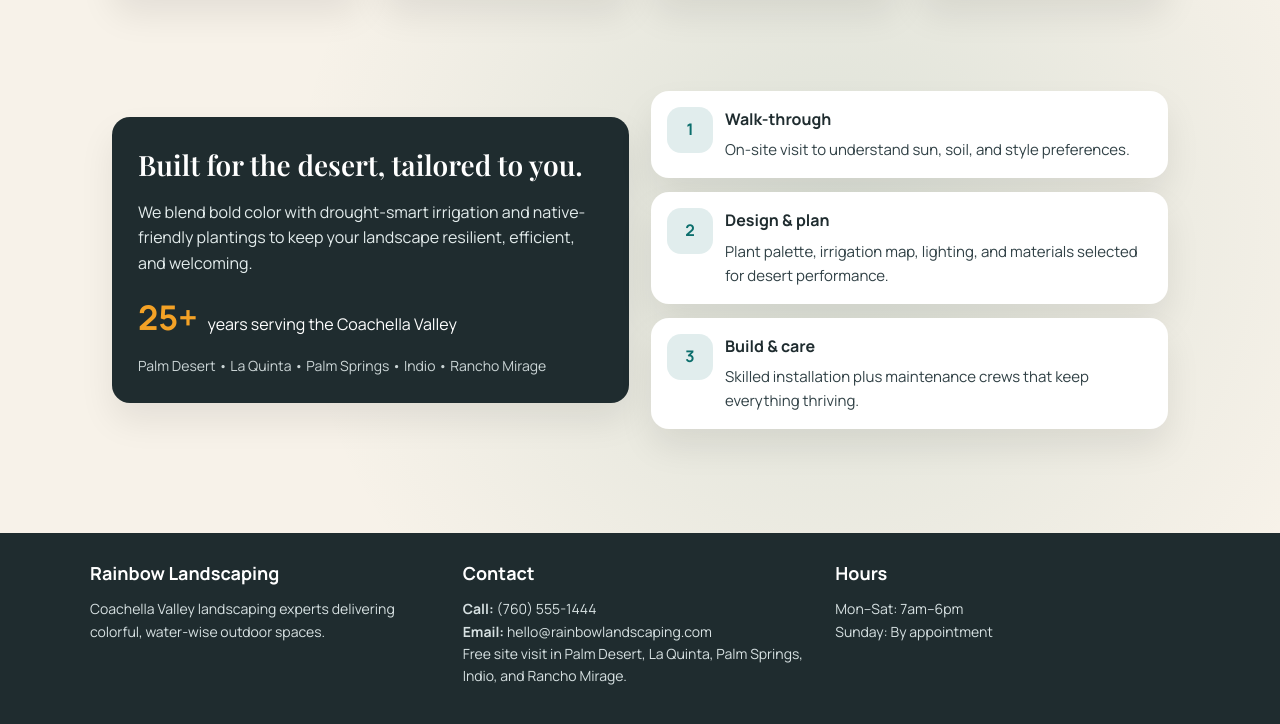
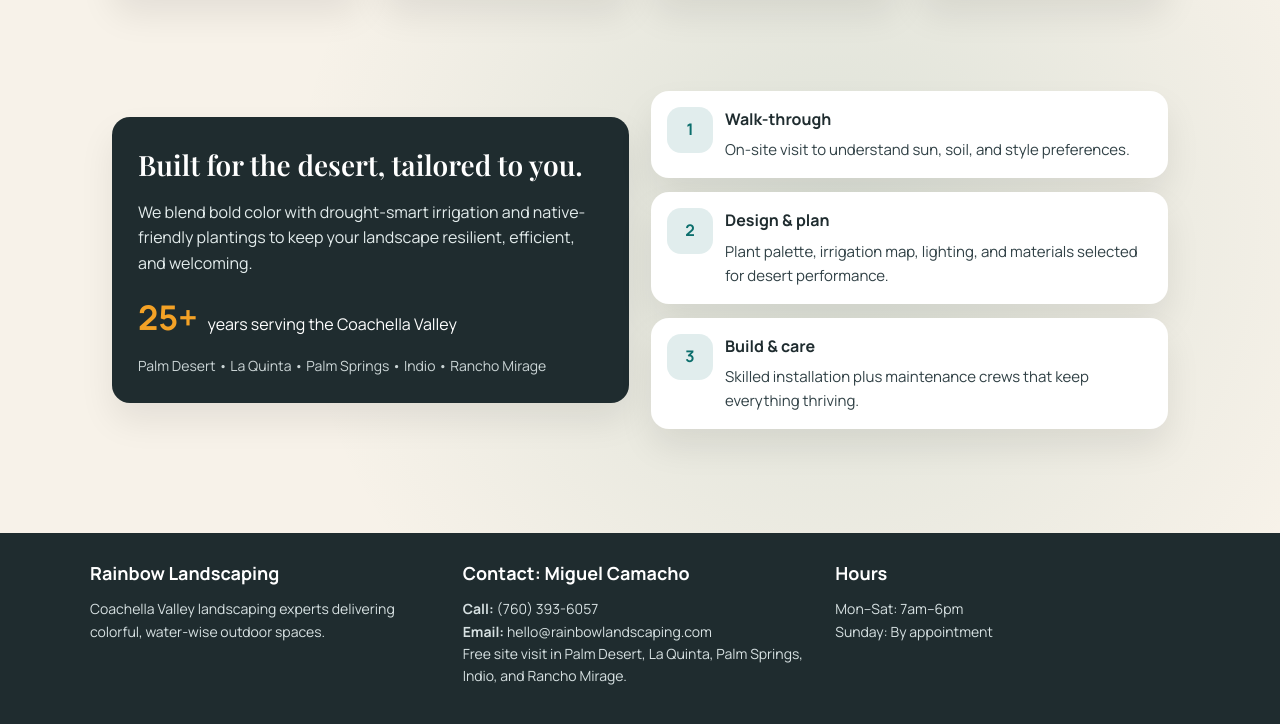
Before and after one commit to emilian8/gardenwebsite, a plain HTML site: page index.html in a window 1280 px wide. Shown: the part 939-1663 px from the top of the page. Drawn offline with nearby package versions, Linux system fonts and the light colour scheme.

Commit message:
Update index.html

```diff
--- a/index.html
+++ b/index.html
@@ -391,8 +391,8 @@
         <p>Coachella Valley landscaping experts delivering colorful, water-wise outdoor spaces.</p>
       </div>
       <div>
-        <h3>Contact</h3>
-        <p><strong>Call:</strong> (760) 555-1444<br><strong>Email:</strong> hello@rainbowlandscaping.com</p>
+        <h3>Contact: Miguel Camacho</h3>
+        <p><strong>Call:</strong> (760) 393-6057<br><strong>Email:</strong> hello@rainbowlandscaping.com</p>
         <p>Free site visit in Palm Desert, La Quinta, Palm Springs, Indio, and Rancho Mirage.</p>
       </div>
       <div>
```
